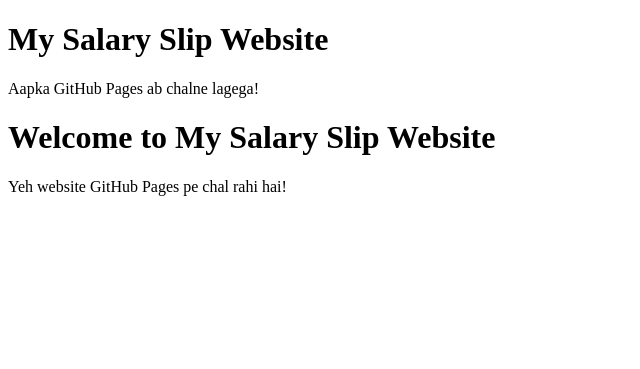
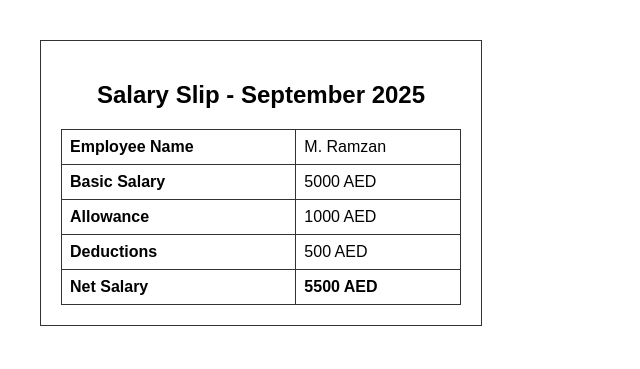
Before and after one commit to Ramzan171/ramzan, a plain HTML site: page index.html in a window 1280 px wide. Shown: the whole page, without its empty margins (0-640 px from the left). Drawn offline with Linux system fonts and the light colour scheme.

Commit message:
Update index.html

```diff
--- a/index.html
+++ b/index.html
@@ -1,20 +1,27 @@
-  <!doctype html>
-<html>
-  <head>
-    <title>Test Page</title>
-  </head>
-  <body>
-    <h1>My Salary Slip Website</h1>
-    <p>Aapka GitHub Pages ab chalne lagega!</p>
-  </body>
-</html>
-<!doctype html>
+<!DOCTYPE html>
 <html>
 <head>
-    <title>My Salary Slip Website</title>
+  <title>Salary Slip</title>
+  <style>
+    body { font-family: Arial, sans-serif; margin: 40px; }
+    .slip {
+      border: 1px solid #333; padding: 20px; width: 400px;
+    }
+    h2 { text-align: center; }
+    table { width: 100%; border-collapse: collapse; }
+    td, th { border: 1px solid #333; padding: 8px; text-align: left; }
+  </style>
 </head>
 <body>
-    <h1>Welcome to My Salary Slip Website</h1>
-    <p>Yeh website GitHub Pages pe chal rahi hai!</p>
+  <div class="slip">
+    <h2>Salary Slip - September 2025</h2>
+    <table>
+      <tr><th>Employee Name</th><td>M. Ramzan</td></tr>
+      <tr><th>Basic Salary</th><td>5000 AED</td></tr>
+      <tr><th>Allowance</th><td>1000 AED</td></tr>
+      <tr><th>Deductions</th><td>500 AED</td></tr>
+      <tr><th><b>Net Salary</b></th><td><b>5500 AED</b></td></tr>
+    </table>
+  </div>
 </body>
 </html>
```
